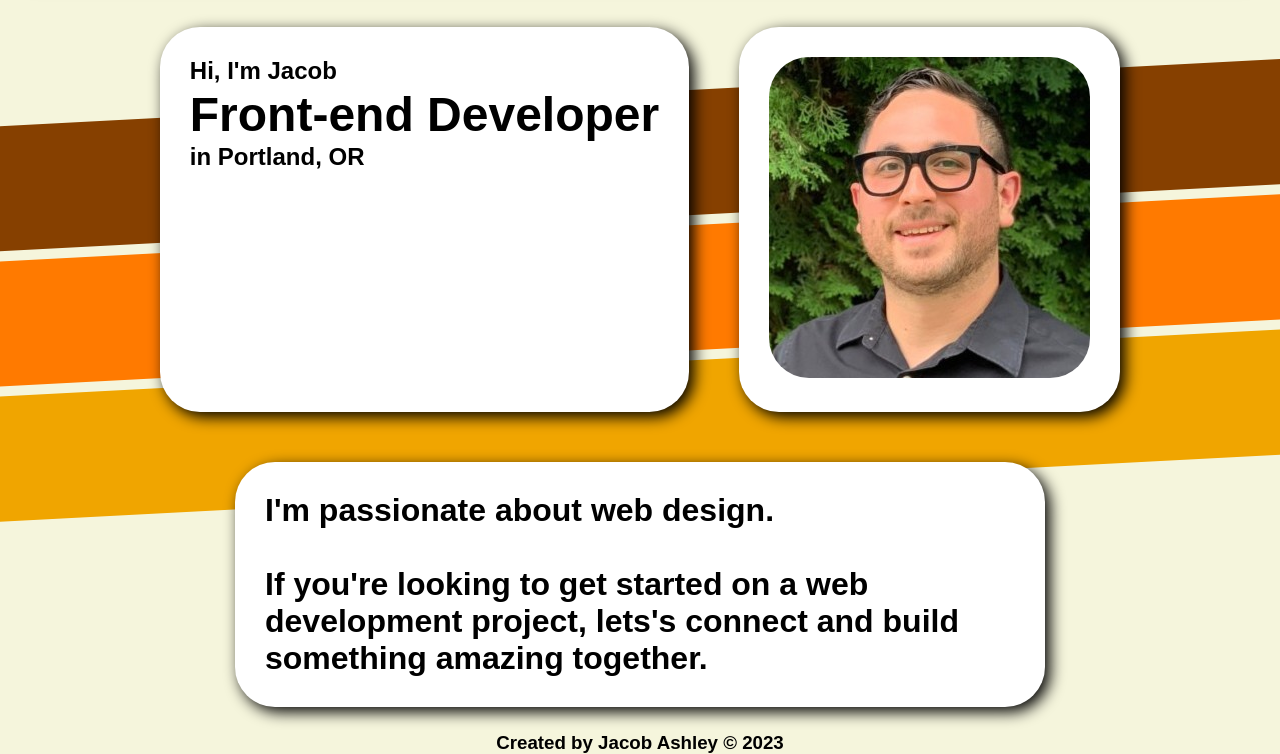
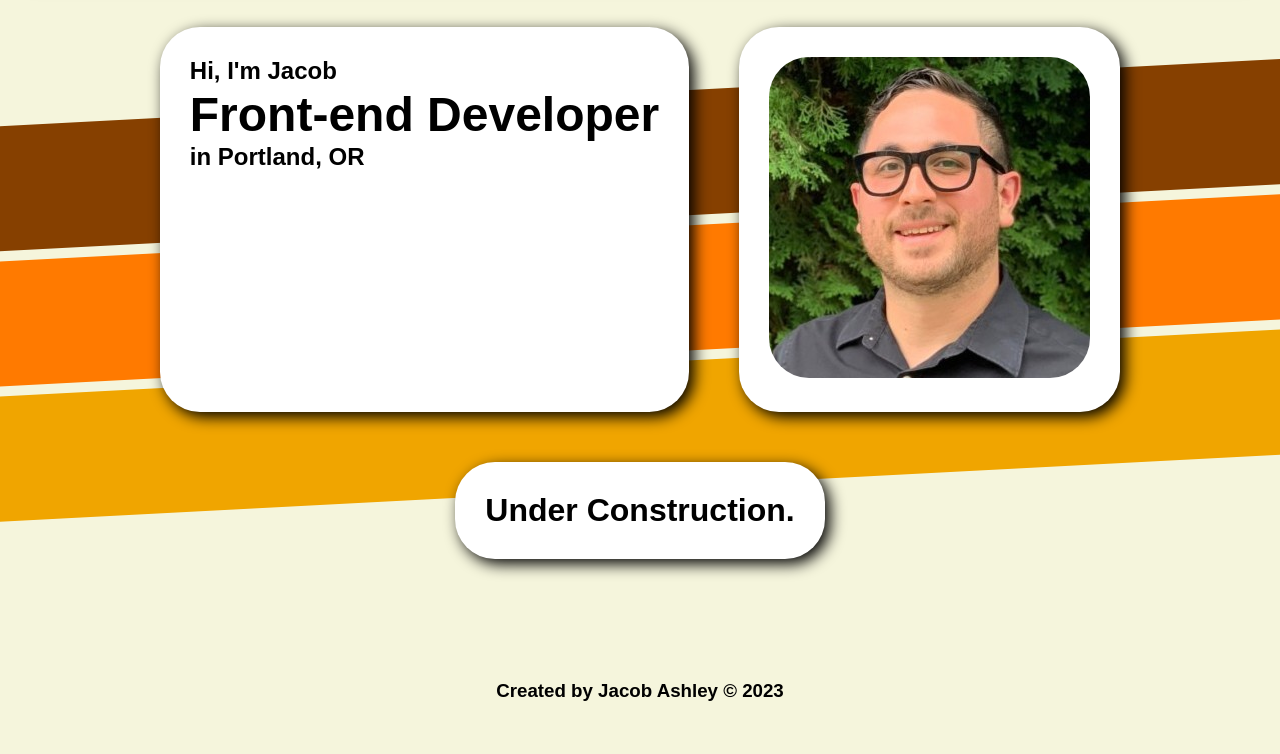
Before and after one commit to arcadejacob/portfolio-site, a plain HTML site: page index.html in a window 1280 px wide. Shown: the part 98-852 px from the top of the page. After the commit the page ends 800 px from the top, so only its background shows below. Drawn offline with Linux system fonts and the light colour scheme.

Commit message:
updated bio text

```diff
--- a/index.html
+++ b/index.html
@@ -63,7 +63,7 @@
       </section>
 
       <section class="card story fade-in">
-        <p>I'm passionate about web design.<br><br>If you're looking to get started on a web development project, lets's connect and build something amazing together.</p>
+        <p>Under Construction.</p>
       </section>
 
     </section>
```
